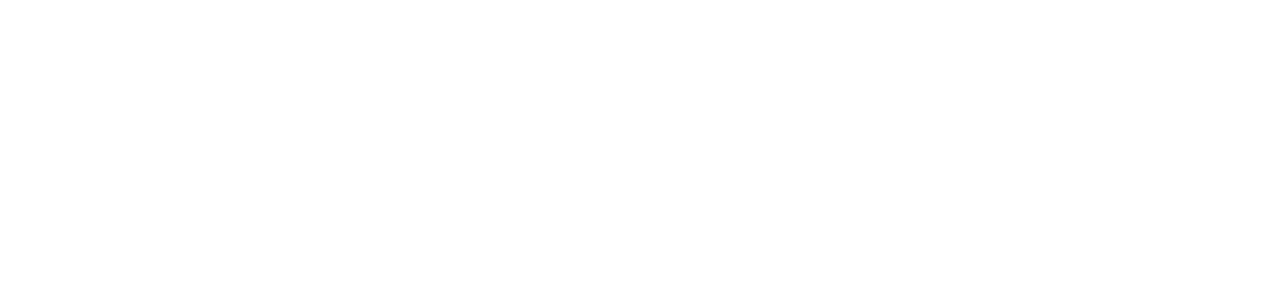
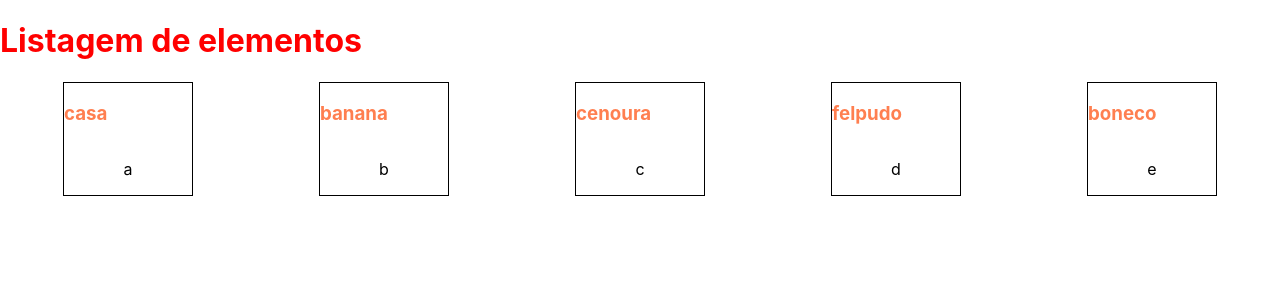
Before and after one commit to EduardoMangeli/n-react, a React (Create React App) app: page /listagem in a window 1280 px wide. Before the commit this address had no page. Shown: the top 300 px of the page. Built offline with nearby package versions, Linux system fonts and the light colour scheme.

Commit message:
componente complexo

```diff
--- /dev/null
+++ b/src/components/Cartao/Cartao.jsx
@@ -0,0 +1,10 @@
+import { CartaoContainer, Titulo } from "./style";
+
+const Cartao = ( props ) => (
+    <CartaoContainer>
+        <Titulo>{props.titulo}</Titulo>
+        <p>{props.letra}</p>
+    </CartaoContainer>
+);
+
+export default Cartao;
--- /dev/null
+++ b/src/components/Cartao/style.js
@@ -0,0 +1,20 @@
+const { styled } = require("styled-components");
+
+
+const CartaoContainer = styled.div`
+    display: flex;
+    flex-direction: column;
+    border: 1px black solid;
+    min-width: 8em;
+
+
+    p {
+        text-align: center;
+    }
+`;
+
+const Titulo = styled.h3`
+    color: coral;
+`;
+
+export {CartaoContainer, Titulo}
--- a/src/index.js
+++ b/src/index.js
@@ -6,6 +6,7 @@
 import Primeiro from './pages/Primeiro';
 import { BrowserRouter, Route, Routes } from 'react-router-dom';
 import Segundo from './pages/Segundo';
+import Listagem from './pages/Listagem/Listagem';
 
 const root = ReactDOM.createRoot(document.getElementById('root'));
 root.render(
@@ -14,6 +15,7 @@
       <Routes>
         <Route path="/" element={<Primeiro />} />
         <Route path="segunda" element={<Segundo />} />
+        <Route path="listagem" element={<Listagem/>} />
       </Routes>
     </BrowserRouter>
   </React.StrictMode>
--- /dev/null
+++ b/src/pages/Listagem/Listagem.jsx
@@ -0,0 +1,46 @@
+import Cartao from "../../components/Cartao/Cartao";
+import { ContainerListagem, TituloListagem } from "./style";
+
+const dados = [
+    {
+        'titulo': 'casa',
+        'letra': 'a'
+    },
+    {
+        'titulo': 'banana',
+        'letra': 'b'
+    },
+    {
+        'titulo': 'cenoura',
+        'letra': 'c'
+    },
+    {
+        'titulo': 'felpudo',
+        'letra': 'd'
+    },
+    {
+        'titulo': 'boneco',
+        'letra': 'e'
+    }
+]
+
+const elementos = dados.map( (el, i) => (
+    <Cartao
+        key={i}
+        titulo={el.titulo}
+        letra={el.letra}
+    />
+))
+
+const Listagem = () => (
+    <>
+    <TituloListagem>
+        Listagem de elementos
+    </TituloListagem>
+    <ContainerListagem>
+        {elementos}
+    </ContainerListagem>
+    </>
+);
+
+export default Listagem;
--- /dev/null
+++ b/src/pages/Listagem/style.js
@@ -0,0 +1,14 @@
+import { styled } from "styled-components";
+
+
+const TituloListagem = styled.h1`
+    color: red;
+`;
+
+const ContainerListagem = styled.div`
+    display: flex;
+    flex-wrap: wrap;
+    justify-content: space-around;
+`;
+
+export {TituloListagem, ContainerListagem}
```
